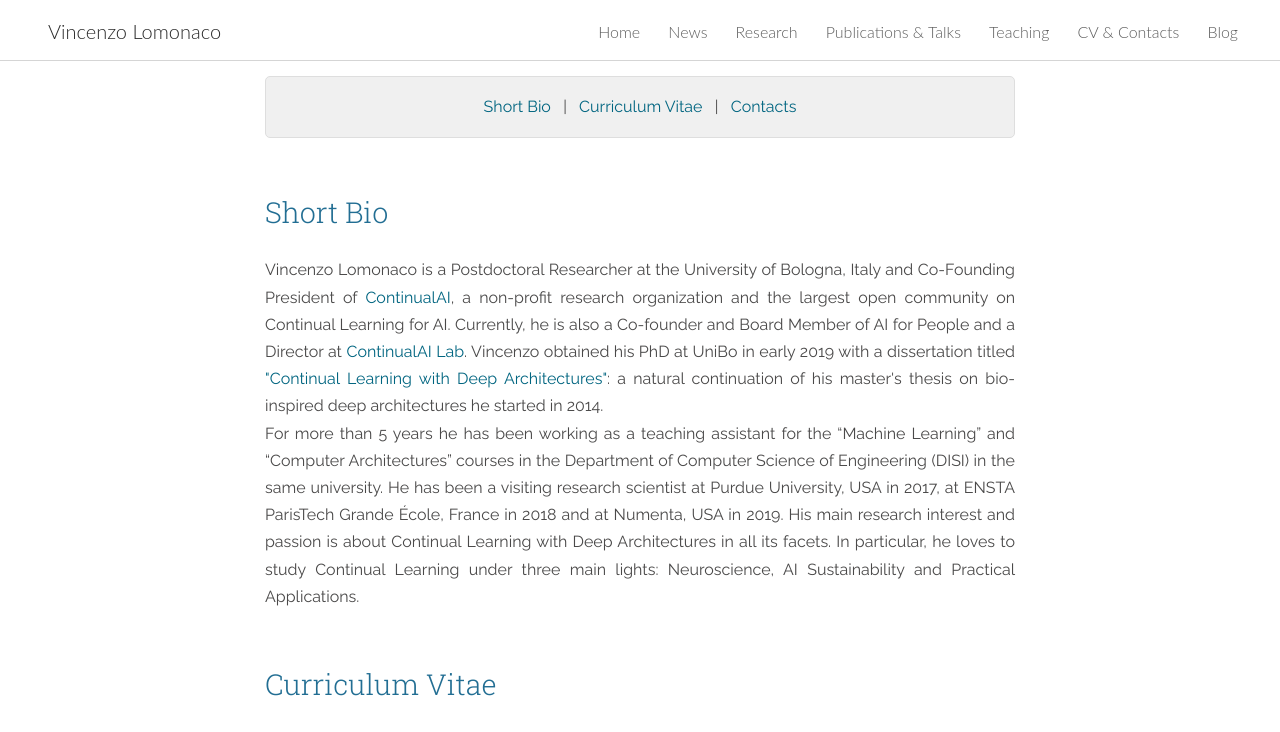
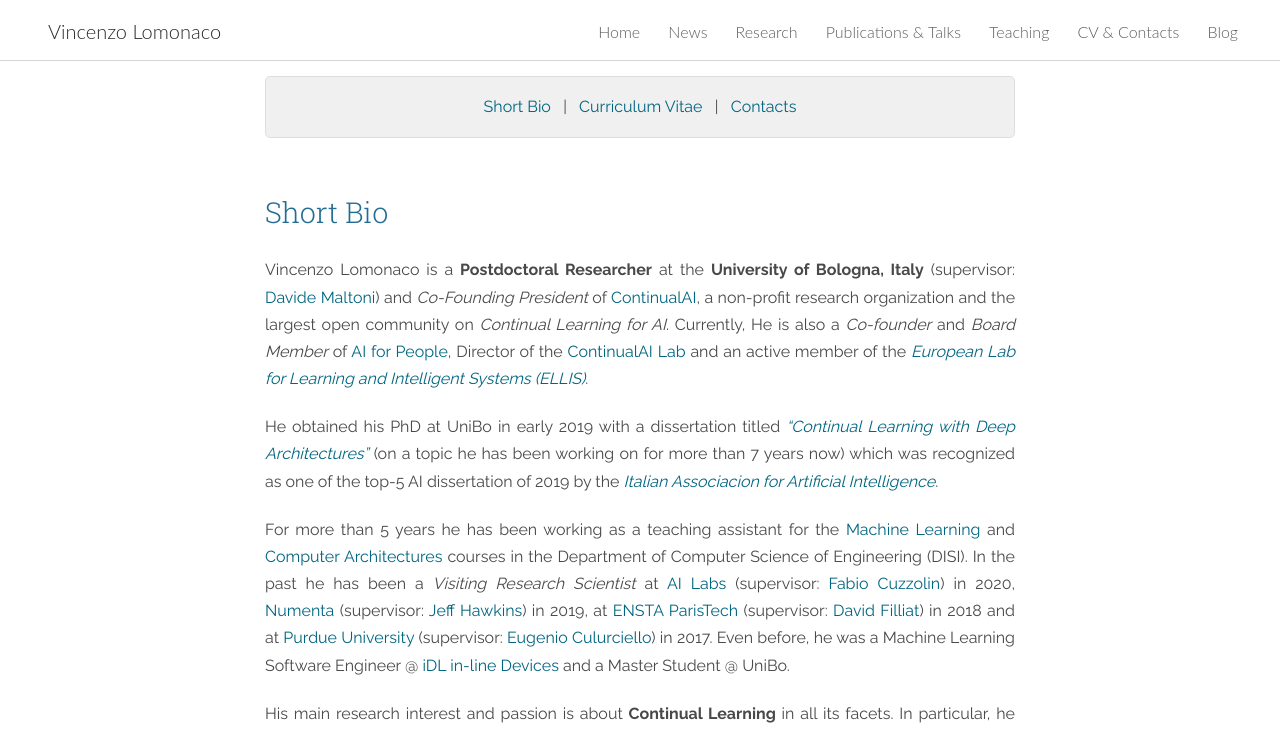
Before and after one commit to vlomonaco/website, a Jekyll site: the page built from cv_and_contacts.md, in a window 1280 px wide and 1400 px high, scrolled down 193 px. Shown: the top 732 px of the window. Built offline with Jekyll 4.4.1, drawn with Linux system fonts in a browser that asks for light colours; nearby versions of some CDN libraries; some of the changed text lies outside the part shown.

Commit message:
website update

```diff
--- a/_includes/home_content.html
+++ b/_includes/home_content.html
@@ -3,9 +3,11 @@
 <h3 style="text-align:center; margin-bottom:30px; color: rgba(0,101,128,1.0000000000);"> Hi! :-)</h3>
 
 I'm a **Postdoctoral Researcher** at the **University of Bologna, Italy** (supervisor: [Davide Maltoni]()) and _Co-Founding President_ of <a href="https://www.continualai.org/">ContinualAI</a>, a non-profit research organization and the largest open community on _Continual Learning for AI_.
-Currently, I'm also a _Co-founder_ and _Board Member_ of <a href="http://AIforPeople.org">AI for People</a> and Director of the <a href="https://www.continualai.org/lab">ContinualAI Lab</a>. I obtained my PhD at UniBo in early 2019 with a dissertation titled <a href="http://amsdottorato.unibo.it/9073/"><em>"Continual Learning with Deep Architectures"</em></a>: a natural continuation of my master's thesis on bio-inspired deep architectures I started in 2014.
+Currently, I'm also a _Co-founder_ and _Board Member_ of <a href="http://AIforPeople.org">AI for People</a>, Director of the <a href="https://www.continualai.org/lab">ContinualAI Lab</a> and a proud member of the <a href=""><em>European Lab for Learning and Intelligent Systems (ELLIS)</em></a>.
 
-For more than 5 years I have been working as a teaching assistant for the <a href="http://bias.csr.unibo.it/maltoni/ml/">Machine Learning</a> and <a href="http://bias.csr.unibo.it/maltoni/arc/">Computer Architectures</a> courses in the Department of Computer Science of Engineering (DISI). In the past I've been a _Visiting Research Scientist_ at [Numenta](https://numenta.com/) (supervisor: [Jeff Hawkins]()) in 2019, at [ENSTA ParisTech](https://www.ensta-paristech.fr/) (supervisor: [David Filliat]()) in 2018 and at [Purdue University](https://www.purdue.edu/) (supervisor: [Eugenio Culurciello]()) in 2017. Even before, I was a Machine Learning Software Engineer @ <a href="http://www.moistori.com/">iDL in-line Devices</a> and a Master Student @ UniBo.
+I obtained my PhD at UniBo in early 2019 with a dissertation titled <a href="http://amsdottorato.unibo.it/9073/"><em>"Continual Learning with Deep Architectures"</em></a> (on a topic I've been working on for more than 7 years now) which was recognized as one of the top-5 AI dissertation of 2019 by the <a href=""><em>Italian Associacion for Artificial Intelligence</em></a>.
+
+For more than 5 years I have been working as a teaching assistant for the <a href="http://bias.csr.unibo.it/maltoni/ml/">Machine Learning</a> and <a href="http://bias.csr.unibo.it/maltoni/arc/">Computer Architectures</a> courses in the Department of Computer Science of Engineering (DISI). In the past I've been a _Visiting Research Scientist_ at [AI Labs]() (supervisor: [Fabio Cuzzolin]()) in 2020, [Numenta](https://numenta.com/) (supervisor: [Jeff Hawkins]()) in 2019, at [ENSTA ParisTech](https://www.ensta-paristech.fr/) (supervisor: [David Filliat]()) in 2018 and at [Purdue University](https://www.purdue.edu/) (supervisor: [Eugenio Culurciello]()) in 2017. Even before, I was a Machine Learning Software Engineer @ <a href="http://www.moistori.com/">iDL in-line Devices</a> and a Master Student @ UniBo.
 
 My main research interest and passion is about **Continual Learning** in all its facets. In particular, I love to study *Continual Learning* under three main lights: *Neuroscience*, *Deep Learning* and *Practical Applications*, all within a *AI Sustainability* developmental framework.
 
--- a/cv_and_contacts.md
+++ b/cv_and_contacts.md
@@ -11,11 +11,15 @@
 
 <a href="#bio"></a>
 <h3 id="extended-bio" style="margin-bottom:30px">Short Bio</h3>
-<p>
-Vincenzo Lomonaco is a Postdoctoral Researcher at the University of Bologna, Italy and Co-Founding President of <a href="http://www.continualai.org">ContinualAI</a>, a non-profit research organization and the largest open community on Continual Learning for AI. Currently, he is also a Co-founder and Board Member of AI for People and a Director at <a href="http://www.continualai.org/lab">ContinualAI Lab</a>. Vincenzo obtained his PhD at UniBo in early 2019 with a dissertation titled <a href="http://amsdottorato.unibo.it/9073/">"Continual Learning with Deep Architectures"</a>: a natural continuation of his master's thesis on bio-inspired deep architectures he started in 2014.
-<br>
-For more than 5 years he has been working as a teaching assistant for the “Machine Learning” and “Computer Architectures” courses in the Department of Computer Science of Engineering (DISI) in the same university. He has been a visiting research scientist at Purdue University, USA in 2017, at ENSTA ParisTech Grande École, France in 2018 and at Numenta, USA in 2019. His main research interest and passion is about Continual Learning with Deep Architectures in all its facets. In particular, he loves to study Continual Learning under three main lights: Neuroscience, AI Sustainability and Practical Applications.
-<br /></p>
+
+Vincenzo Lomonaco is a **Postdoctoral Researcher** at the **University of Bologna, Italy** (supervisor: [Davide Maltoni]()) and _Co-Founding President_ of <a href="https://www.continualai.org/">ContinualAI</a>, a non-profit research organization and the largest open community on _Continual Learning for AI_.
+Currently, He is also a _Co-founder_ and _Board Member_ of <a href="http://AIforPeople.org">AI for People</a>, Director of the <a href="https://www.continualai.org/lab">ContinualAI Lab</a> and an active member of the <a href=""><em>European Lab for Learning and Intelligent Systems (ELLIS)</em></a>.
+
+He obtained his PhD at UniBo in early 2019 with a dissertation titled <a href="http://amsdottorato.unibo.it/9073/"><em>"Continual Learning with Deep Architectures"</em></a> (on a topic he has been working on for more than 7 years now) which was recognized as one of the top-5 AI dissertation of 2019 by the <a href=""><em>Italian Associacion for Artificial Intelligence</em></a>.
+
+For more than 5 years he has been working as a teaching assistant for the <a href="http://bias.csr.unibo.it/maltoni/ml/">Machine Learning</a> and <a href="http://bias.csr.unibo.it/maltoni/arc/">Computer Architectures</a> courses in the Department of Computer Science of Engineering (DISI). In the past he has been a _Visiting Research Scientist_ at [AI Labs]() (supervisor: [Fabio Cuzzolin]()) in 2020, [Numenta](https://numenta.com/) (supervisor: [Jeff Hawkins]()) in 2019, at [ENSTA ParisTech](https://www.ensta-paristech.fr/) (supervisor: [David Filliat]()) in 2018 and at [Purdue University](https://www.purdue.edu/) (supervisor: [Eugenio Culurciello]()) in 2017. Even before, he was a Machine Learning Software Engineer @ <a href="http://www.moistori.com/">iDL in-line Devices</a> and a Master Student @ UniBo.
+
+His main research interest and passion is about **Continual Learning** in all its facets. In particular, he loves to study *Continual Learning* under three main lights: *Neuroscience*, *Deep Learning* and *Practical Applications*, all within a *AI Sustainability* developmental framework.
 
 <a href="#cv"></a>
 <h3 id="cv" style="margin-bottom: 40px;">Curriculum Vitae</h3>
@@ -24,10 +28,10 @@
 
 <!--<iframe src="https://www.dropbox.com/s/z9ypyxiwfozp9si/vincenzo_lomonaco_research_cv.pdf?raw=1" width="100%" height="600" allowfullscreen="allowfullscreen" frameborder="0"></iframe>-->
 
-<iframe src="https://www.dropbox.com/s/33drcbb1j07jqoc/vincenzo_lomonaco_cv.pdf?raw=1" width="100%" height="600" allowfullscreen="allowfullscreen" frameborder="0"></iframe>
+<iframe src="https://www.dropbox.com/s/z9ypyxiwfozp9si/vincenzo_lomonaco_research_cv.pdf?raw=1" width="100%" height="600" allowfullscreen="allowfullscreen" frameborder="0"></iframe>
 
 <br>
-You can find more information about my education and professional experiences on my <a href="https://it.linkedin.com/in/vincenzolomonaco">Linkedin profile</a> or you can download my official 3-pages cv in the <a href="https://www.dropbox.com/s/33drcbb1j07jqoc/vincenzo_lomonaco_cv.pdf?raw=1"  target="_blank"> pdf format</a>.
+For a more business-oriented CV you can look at my <a href="https://it.linkedin.com/in/vincenzolomonaco">Linkedin</a> or you can download my short 3-pages cv in the <a href="https://www.dropbox.com/s/33drcbb1j07jqoc/vincenzo_lomonaco_cv.pdf?raw=1"  target="_blank"> pdf format</a> (be aware I update this only occasionally).
 
 <a href="#contacts"></a>
 <h3 style="margin-bottom:30px;" id="contacts">Contacts</h3>
```
Also changed, not shown: 4 other files.
